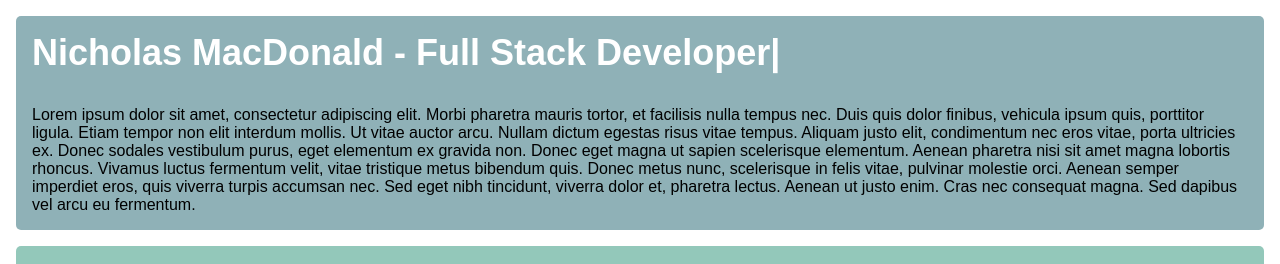
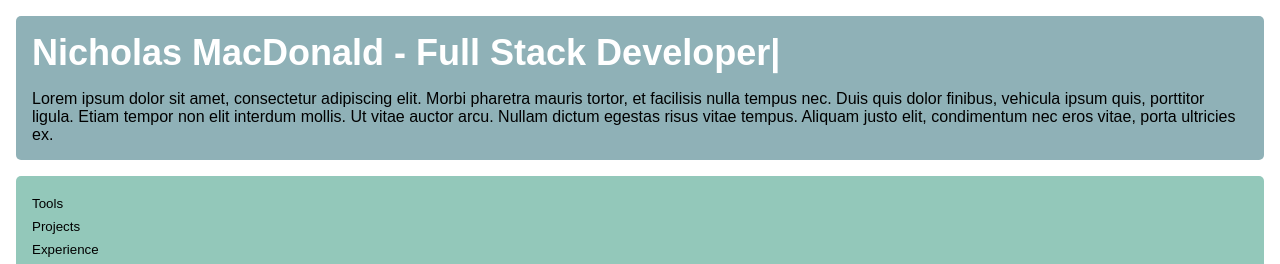
Before and after one commit to NSJTeo/nicholas-macdonald, a React (Create React App) app: page / in a window 1280 px wide. Shown: the top 264 px of the page. Built offline with nearby package versions, Linux system fonts and the light colour scheme.

Commit message:
AboutMe text animation

```diff
--- a/src/components/AboutMe.tsx
+++ b/src/components/AboutMe.tsx
@@ -2,13 +2,24 @@ import { useState, useEffect } from 'react';
 import {
   AboutMeContainer as Container,
   AboutMeTitle as Title,
+  AboutMeWord as Word,
 } from '../styles';
 
 const titleText = 'Nicholas MacDonald - Full Stack Developer';
+const aboutMeText =
+  'Lorem ipsum dolor sit amet, consectetur adipiscing elit. Morbi pharetra mauris tortor, et facilisis nulla tempus nec. Duis quis dolor finibus, vehicula ipsum quis, porttitor ligula. Etiam tempor non elit interdum mollis. Ut vitae auctor arcu. Nullam dictum egestas risus vitae tempus. Aliquam justo elit, condimentum nec eros vitae, porta ultricies ex.';
 
 export default function AboutMe() {
   const [title, setTitle] = useState<string>('');
   const [loaded, setLoaded] = useState<boolean>(false);
+
+  const aboutMeTextSpans = aboutMeText.split(' ').map((word, index) => {
+    return (
+      <Word index={index} loaded={loaded}>
+        {word}{' '}
+      </Word>
+    );
+  });
 
   useEffect(() => {
     if (!loaded) {
@@ -30,21 +41,7 @@ export default function AboutMe() {
       <h1>
         <Title>{title}</Title>
       </h1>
-      <p>
-        Lorem ipsum dolor sit amet, consectetur adipiscing elit. Morbi pharetra
-        mauris tortor, et facilisis nulla tempus nec. Duis quis dolor finibus,
-        vehicula ipsum quis, porttitor ligula. Etiam tempor non elit interdum
-        mollis. Ut vitae auctor arcu. Nullam dictum egestas risus vitae tempus.
-        Aliquam justo elit, condimentum nec eros vitae, porta ultricies ex.
-        Donec sodales vestibulum purus, eget elementum ex gravida non. Donec
-        eget magna ut sapien scelerisque elementum. Aenean pharetra nisi sit
-        amet magna lobortis rhoncus. Vivamus luctus fermentum velit, vitae
-        tristique metus bibendum quis. Donec metus nunc, scelerisque in felis
-        vitae, pulvinar molestie orci. Aenean semper imperdiet eros, quis
-        viverra turpis accumsan nec. Sed eget nibh tincidunt, viverra dolor et,
-        pharetra lectus. Aenean ut justo enim. Cras nec consequat magna. Sed
-        dapibus vel arcu eu fermentum.
-      </p>
+      <p>{aboutMeTextSpans}</p>
     </Container>
   );
 }
--- a/src/styles/AboutMeTitle.ts
+++ b/src/styles/AboutMeTitle.ts
@@ -9,7 +9,7 @@ const blink = keyframes`
 
 export const AboutMeTitle = styled.h1`
   color: white;
-  margin-bottom: 2rem;
+  margin-bottom: 1rem;
   &::after {
     content: '|';
     animation: ${blink} 1s step-start infinite;
--- /dev/null
+++ b/src/styles/AboutMeWord.ts
@@ -0,0 +1,18 @@
+import styled from 'styled-components';
+
+interface AboutMeWordProps {
+  index: number;
+  loaded: boolean;
+}
+
+export const AboutMeWord = styled.span<AboutMeWordProps>`
+  opacity: 0;
+  position: relative;
+  top: -10rem;
+  transition: top 1s;
+  ${({ index }) =>
+    `transition: top 300ms ${
+      index * 50
+    }ms cubic-bezier(.17,.67,.46,.74), opacity 1s ${index * 50}ms;`}
+  ${({ loaded }) => (loaded ? 'top: 0rem; opacity: 1;' : '')}
+`;
--- a/src/styles/index.ts
+++ b/src/styles/index.ts
@@ -3,6 +3,7 @@ export { AppContainer } from './AppContainer';
 export { AppMask } from './AppMask';
 export { AboutMeContainer } from './AboutMeContainer';
 export { AboutMeTitle } from './AboutMeTitle';
+export { AboutMeWord } from './AboutMeWord';
 export { LinkButton } from './LinkButton';
 export { LinkButtons } from './LinkButtons';
 export { ToolsContainer } from './ToolsContainer';
```
